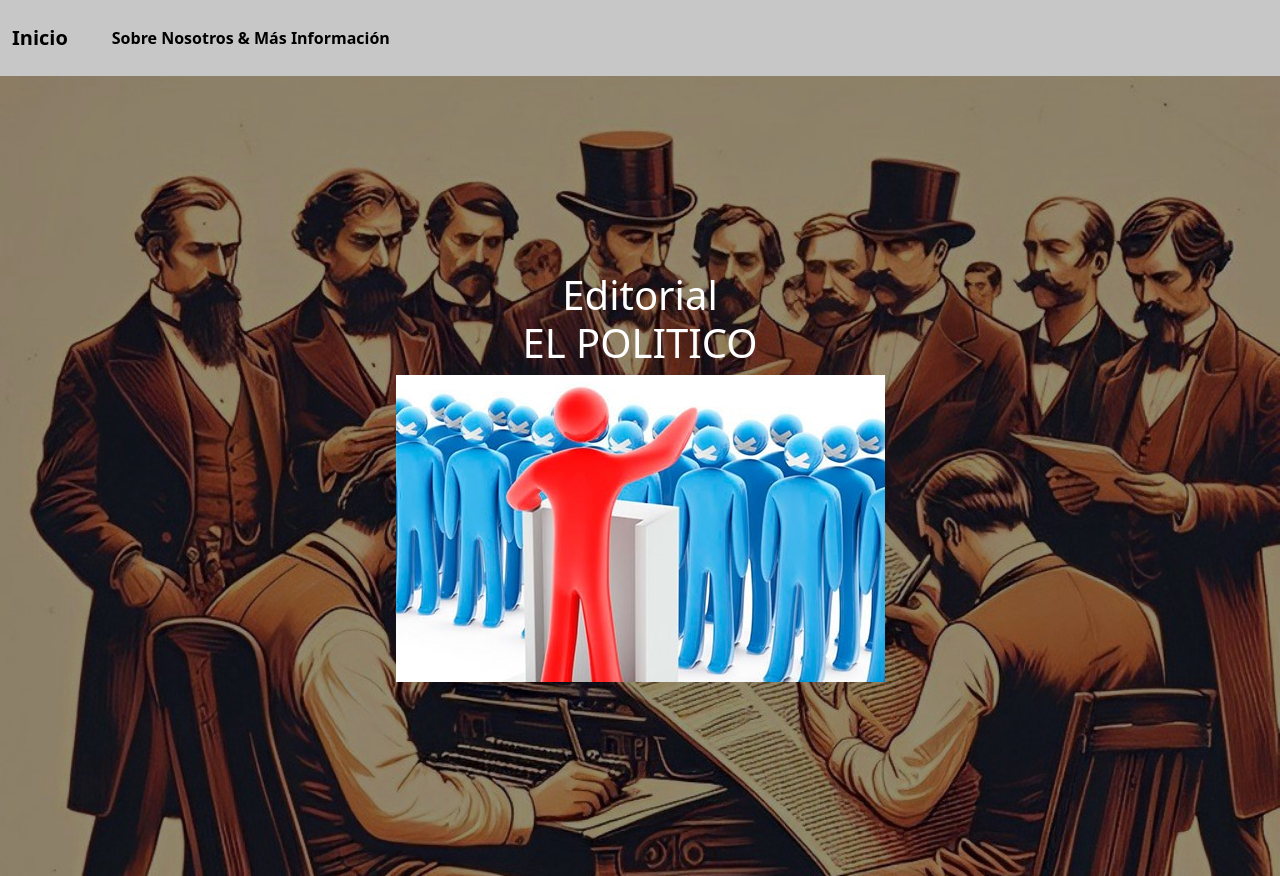
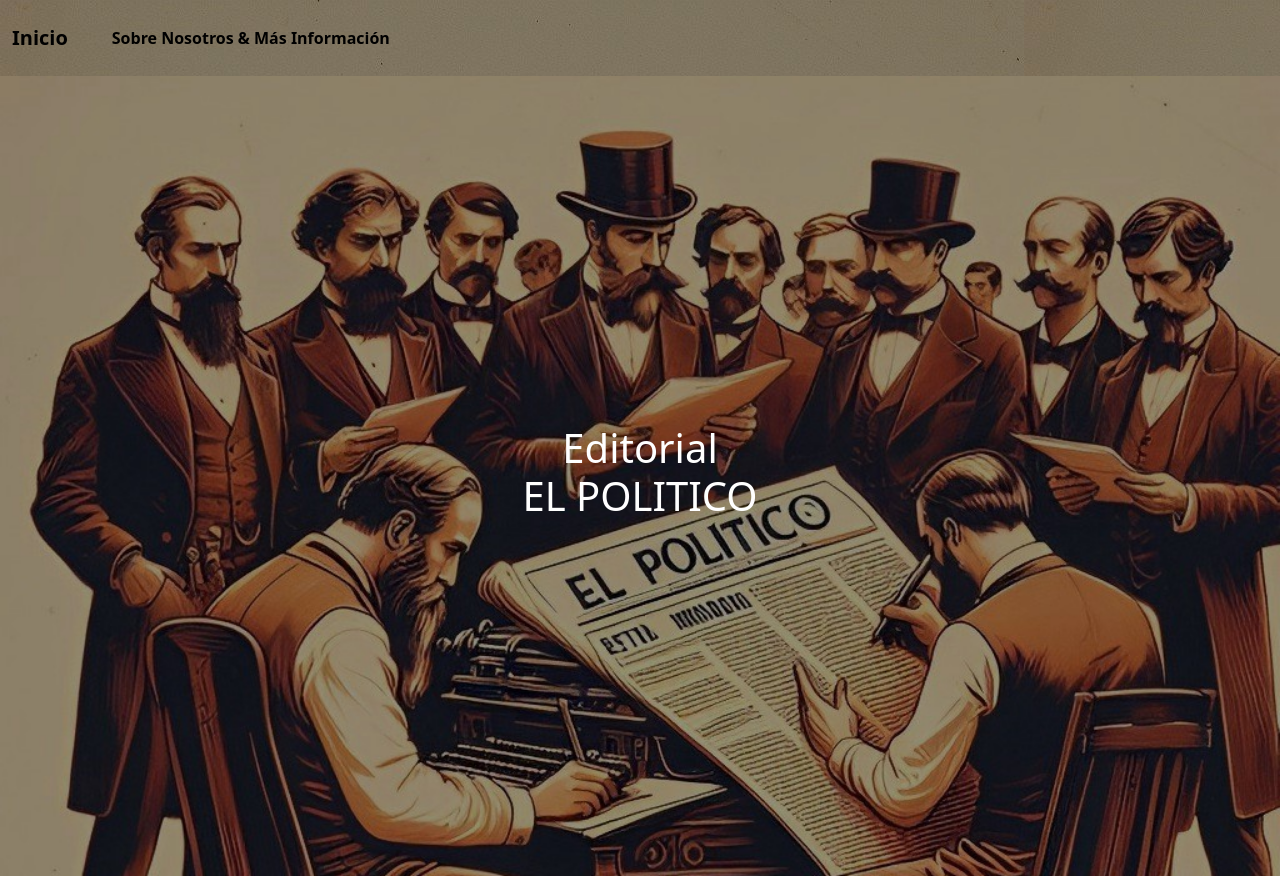
Before and after one commit to jose-m-quiros/PROYECTO-DE-CIVICA, a plain HTML site: page index.html in a window 1280 px wide. Shown: the top 876 px of the page. Drawn offline with nearby package versions, Linux system fonts and the light colour scheme.

Commit message:
“Actualizacion”

```diff
--- a/css/style.css
+++ b/css/style.css
@@ -32,7 +32,7 @@ body {
   position: absolute; /* Coloca el navbar sobre la imagen */
   top: 0; /* Ajusta la posición */
   width: 100%; /* Ocupa todo el ancho */
-  /*background-image: url(../img/_ad4dc275-c583-4cf1-9216-d120ab7593e0.jpeg);*/
+  background-image: url(../img/_ad4dc275-c583-4cf1-9216-d120ab7593e0.jpeg);
 }
 
 .titleHero {
--- a/index.html
+++ b/index.html
@@ -28,7 +28,6 @@
 <section class="boxin" id="boxin">
     <div class="box_hero">
         <h1 class="titleHero">Editorial <br/> EL POLITICO</h1>
-        <img src="img/Regimen-politico.jpg" alt="Imagen Régimen Político">
     </div>
 </section>
 
```
